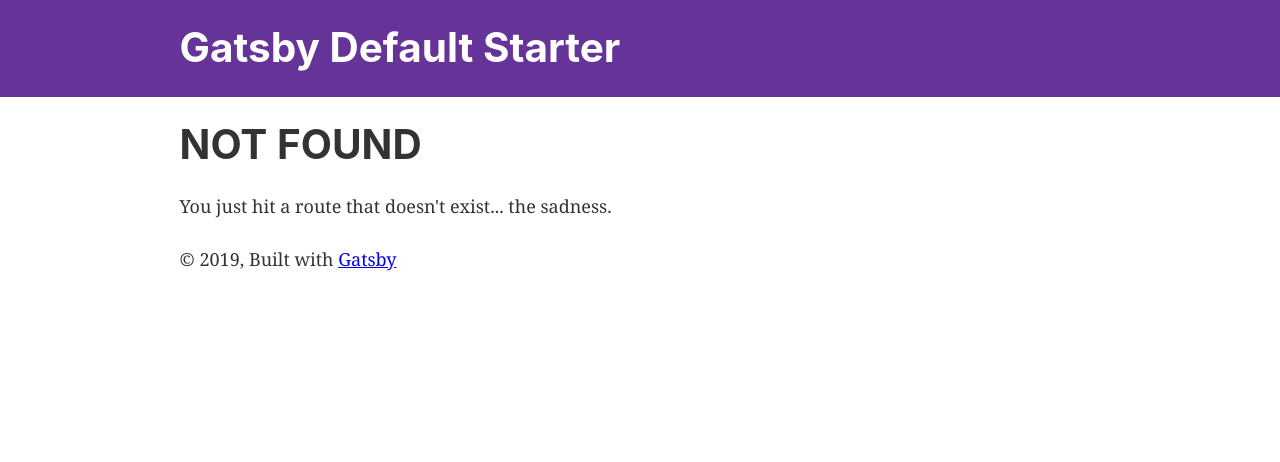
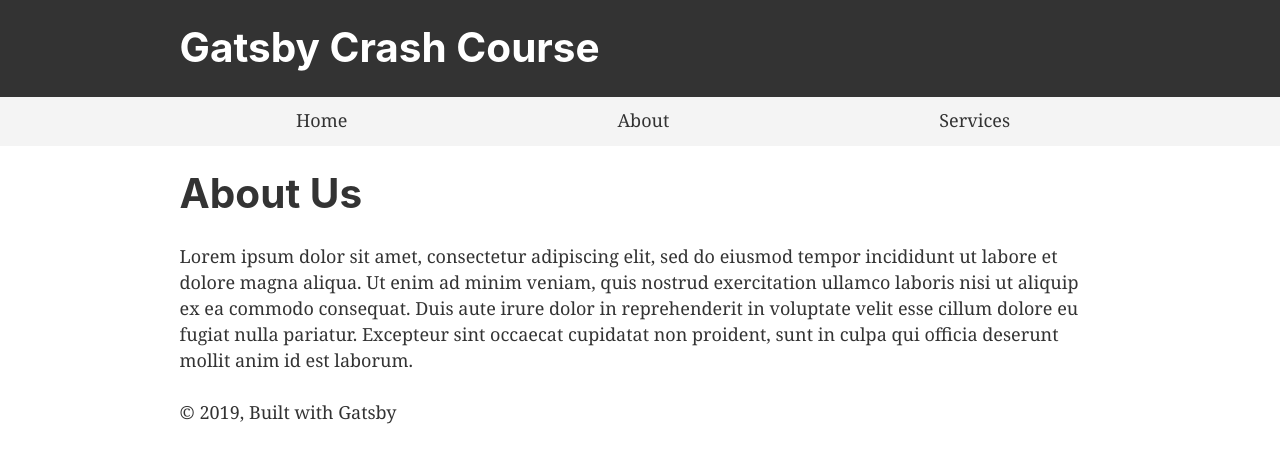
Before and after one commit to alexjmcm/gatsby-crash-course3, a Gatsby site: page /about in a window 1280 px wide. Before the commit this address had no page. Built offline with nearby package versions, Linux system fonts and the light colour scheme; Gatsby itself is replaced by a stand-in of ours.

Commit message:
initial commit

```diff
--- a/gatsby-config.js
+++ b/gatsby-config.js
@@ -1,6 +1,6 @@
 module.exports = {
   siteMetadata: {
-    title: `Gatsby Default Starter`,
+    title: `Gatsby Crash Course`,
     description: `Kick off your next, great Gatsby project with this default starter. This barebones starter ships with the main Gatsby configuration files you might need.`,
     author: `@gatsbyjs`,
   },
--- a/src/components/header.js
+++ b/src/components/header.js
@@ -5,8 +5,8 @@ import React from "react"
 const Header = ({ siteTitle }) => (
   <header
     style={{
-      background: `rebeccapurple`,
-      marginBottom: `1.45rem`,
+      background: `#333`,
+      marginBottom: `0`,
     }}
   >
     <div
--- a/src/components/layout.css
+++ b/src/components/layout.css
@@ -42,6 +42,8 @@ template {
 a {
   background-color: transparent;
   -webkit-text-decoration-skip: objects;
+  color: #333;
+  text-decoration: none;
 }
 a:active,
 a:hover {
--- a/src/components/layout.js
+++ b/src/components/layout.js
@@ -9,6 +9,7 @@ import React from "react"
 import PropTypes from "prop-types"
 import { useStaticQuery, graphql } from "gatsby"
 
+import Menu from "../components/menu"
 import Header from "./header"
 import "./layout.css"
 
@@ -26,6 +27,7 @@ const Layout = ({ children }) => {
   return (
     <>
       <Header siteTitle={data.site.siteMetadata.title} />
+      <Menu />
       <div
         style={{
           margin: `0 auto`,
--- /dev/null
+++ b/src/components/menu.js
@@ -0,0 +1,27 @@
+import React from 'react'
+import { Link } from "gatsby"
+
+const Menu = () => (
+        <div style={{
+            background: '#f4f4f4',
+            paddingTop: '10px'
+        }}>
+
+        <ul style= {{
+            listStyle: 'none',
+            display: 'flex',
+            justifyContent:'space-evenly'
+        }}>
+            <li><Link to='/'>Home</Link></li>
+            <li><Link to='/about'>About</Link></li>
+            <li><Link to='/services'>Services</Link></li>
+
+        </ul>
+
+
+
+        </div>
+    )
+
+
+export default Menu;
--- /dev/null
+++ b/src/pages/about.js
@@ -0,0 +1,14 @@
+import React from 'react'
+import Layout from "../components/layout"
+const AboutPage = () => {
+    return (
+        <Layout>
+        <div>
+        <h1> About Us</h1>
+        <p>Lorem ipsum dolor sit amet, consectetur adipiscing elit, sed do eiusmod tempor incididunt ut labore et dolore magna aliqua. Ut enim ad minim veniam, quis nostrud exercitation ullamco laboris nisi ut aliquip ex ea commodo consequat. Duis aute irure dolor in reprehenderit in voluptate velit esse cillum dolore eu fugiat nulla pariatur. Excepteur sint occaecat cupidatat non proident, sunt in culpa qui officia deserunt mollit anim id est laborum.</p>
+        </div>
+        </Layout>
+    )
+}
+
+export default AboutPage
--- a/src/pages/index.js
+++ b/src/pages/index.js
@@ -8,13 +8,13 @@ import SEO from "../components/seo"
 const IndexPage = () => (
   <Layout>
     <SEO title="Home" />
-    <h1>Hi people</h1>
-    <p>Welcome to your new Gatsby site.</p>
-    <p>Now go build something great.</p>
+    <h1>Welcome to my website</h1>
+    <p>This is a sample site for the Gatsby crash course</p>
+
     <div style={{ maxWidth: `300px`, marginBottom: `1.45rem` }}>
       <Image />
     </div>
-    <Link to="/page-2/">Go to page 2</Link>
+
   </Layout>
 )
 
```
Also changed, not shown: src/pages/services.js (added, +15 -0 lines).
